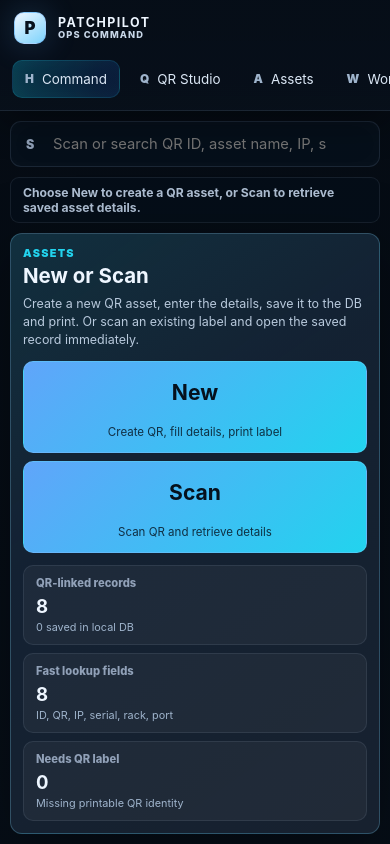
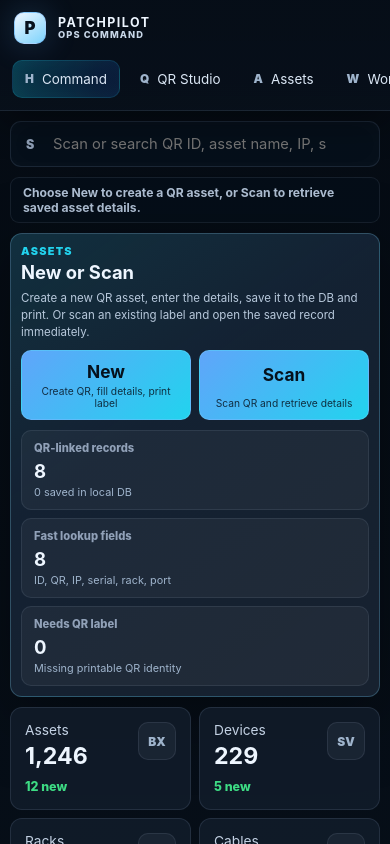
Before and after one commit to x2vmbwtsjf-afk/patchpilot-dashboard, a React (Vite) app: page / in a window 390 px wide. Shown: the top 844 px of the page. Built offline with nearby package versions, Linux system fonts and the light colour scheme.

Commit message:
Keep home QR actions side by side on mobile

```diff
--- a/app/command.css
+++ b/app/command.css
@@ -266,9 +266,12 @@
     grid-template-columns: repeat(2, minmax(0, 1fr));
   }
 
-  .qr-command-actions,
   .qr-command-stats {
     grid-template-columns: 1fr;
+  }
+
+  .qr-command-actions {
+    grid-template-columns: repeat(2, minmax(0, 1fr));
   }
 }
 
@@ -286,4 +289,34 @@
   .command-dashboard-grid .command-metrics {
     grid-template-columns: repeat(2, minmax(0, 1fr));
   }
+
+  .qr-command-card {
+    gap: 10px;
+    padding: 10px;
+  }
+
+  .qr-command-copy h1 {
+    font-size: 1.15rem;
+  }
+
+  .qr-command-copy span {
+    font-size: 0.72rem;
+  }
+
+  .qr-command-actions {
+    grid-template-columns: repeat(2, minmax(0, 1fr));
+  }
+
+  .qr-command-actions button {
+    min-height: 70px;
+    padding: 10px 8px;
+  }
+
+  .qr-command-actions strong {
+    font-size: 1.08rem;
+  }
+
+  .qr-command-actions span {
+    font-size: 0.64rem;
+  }
 }
```
